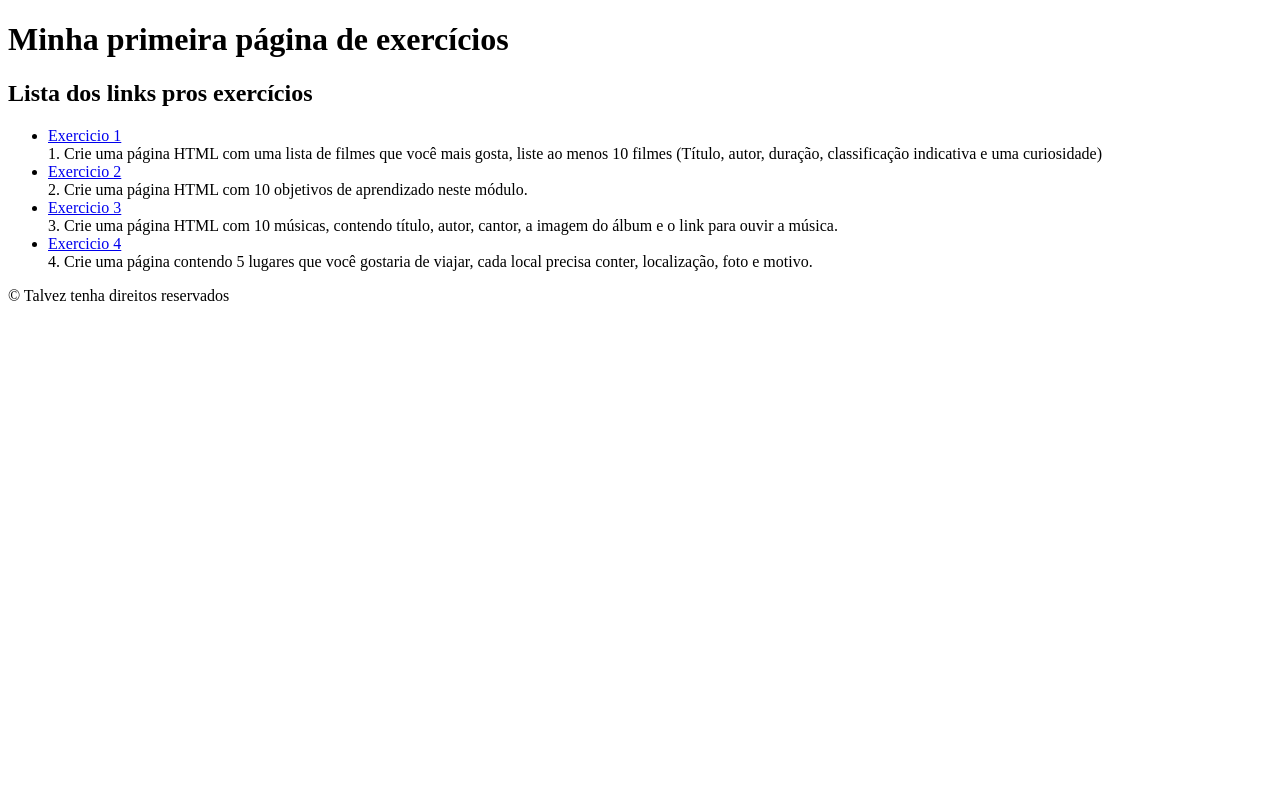
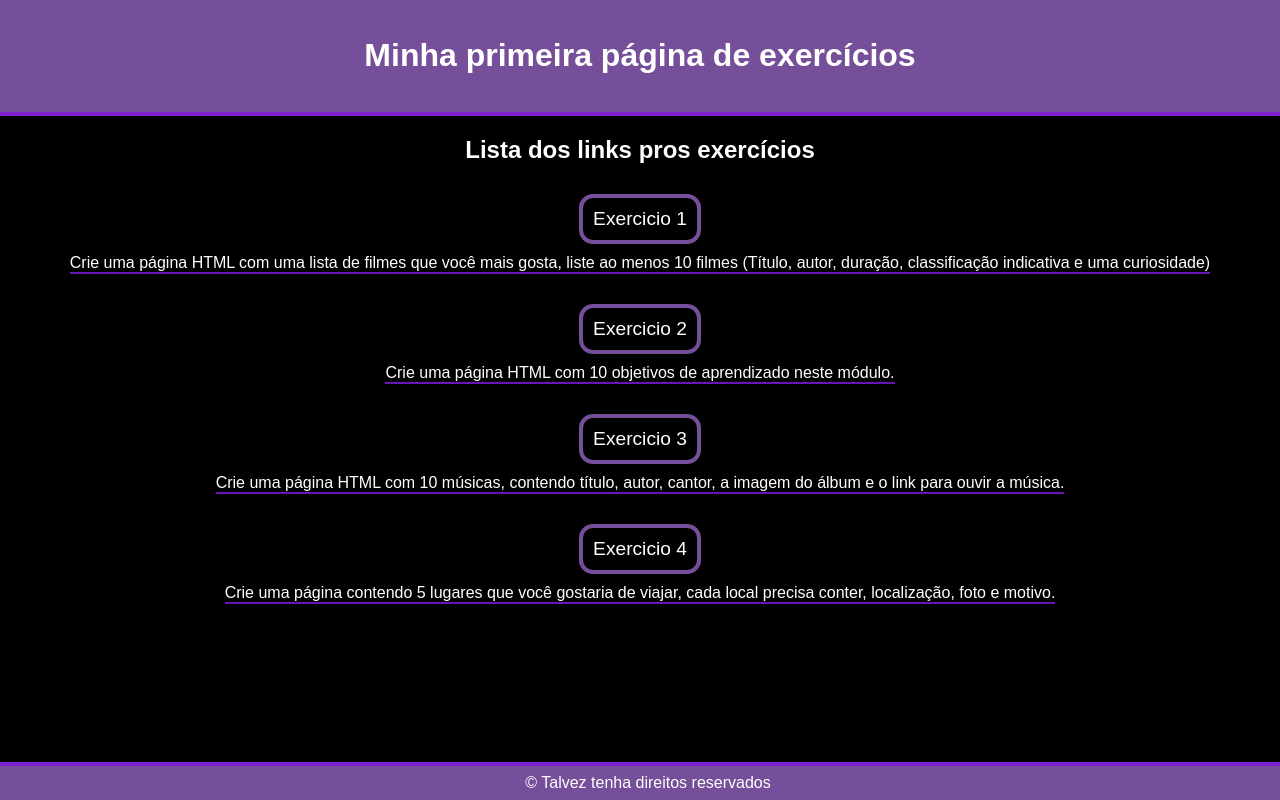
Before and after one commit to Mateus-Lipinski/Exercicios-2-Aula-Jovem-Programador-2025, a plain HTML site: page index.html in a window 1280 px wide. Drawn offline with Linux system fonts and the light colour scheme.

Commit message:
feat/changes;css

```diff
--- /dev/null
+++ b/exercicio1/style/exercicio1.css
@@ -0,0 +1,66 @@
+body {
+    font-family: Arial, Helvetica, sans-serif;
+    margin: 0;
+    background-color: #000000;
+}
+
+header {
+    display: flex;
+    flex-direction: column;
+    align-items: center;
+    background-color: rgba(142, 95, 185, 0.836);
+    text-align: center;
+    padding: 18px;
+    border-bottom: 4px solid rgba(126, 24, 221, 0.836);
+}
+
+header h1 {
+    color: #FFFFFF;
+}
+
+header a {
+    text-decoration: none;
+    color: #FFFFFF;
+    background-color: rgba(126, 24, 221, 0.836);
+    padding: 6px;
+    border: 4px solid black;
+    border-radius: 4px;
+    transition: scale 0.4s, background-image 0.4s;
+}
+
+header a:hover {
+    scale: 110%;
+    background-image: url(https://images.voicy.network/Content/Clips/Images/6bb95ab3-0509-4ef4-aec8-044eeb303f25-small.png?auto=compress&auto=format&h=200);
+    background-size: 55px;
+}
+
+h2 {
+    color: #FFFFFF;
+}
+
+section {
+    border-top: 4px solid rgba(126, 24, 221, 0.836);
+}
+
+h3 {
+    color: #FFFFFF;
+}
+
+h4 {
+    color: white;
+}
+
+.last {
+    margin-bottom: 60px;
+}
+
+footer {
+    background-color: rgba(142, 95, 185, 0.836);
+    color: #FFFFFF;
+    border-top: 4px solid rgba(126, 24, 221, 0.836);
+    padding: 8px;
+    text-align: center;
+    position: fixed;
+    bottom: 0;
+    width: 100%;
+}
--- a/index.html
+++ b/index.html
@@ -3,6 +3,7 @@
 <head>
     <meta charset="UTF-8">
     <meta name="viewport" content="width=device-width, initial-scale=1.0">
+    <link rel="stylesheet" href="./style/index.css">
     <title>Plano</title>
 </head>
 <body>
@@ -14,25 +15,18 @@
     <!--Conteúdo-->
     <main>
         <h2>Lista dos links pros exercícios</h2>
-        <ul>
-            <li>
-                <a href="./exercicio1/exercicio1.html">Exercicio 1</a>
-                <br/>1. Crie uma página HTML com uma lista de filmes que você mais gosta, liste ao menos
-                10 filmes (Título, autor, duração, classificação indicativa e uma curiosidade)
-            </li>
-            <li>
-                <a href="./exercicio2/exercicio2.html">Exercicio 2</a>
-                <br/>2. Crie uma página HTML com 10 objetivos de aprendizado neste módulo.
-            </li>
-            <li>
-                <a href="./exercicio3/exercicio3.html">Exercicio 3</a>
-                <br/>3. Crie uma página HTML com 10 músicas, contendo título, autor, cantor, a imagem do álbum e o link para ouvir a música.
-            </li>
-            <li>
-                <a href="./exercicio4/exercicio4.html">Exercicio 4</a>
-                <br/>4. Crie uma página contendo 5 lugares que você gostaria de viajar, cada local precisa conter, localização, foto e motivo.
-            </li>
-        </ul>
+
+            <a href="./exercicio1/exercicio1.html">Exercicio 1</a>
+            <text>Crie uma página HTML com uma lista de filmes que você mais gosta, liste ao menos 10 filmes (Título, autor, duração, classificação indicativa e uma curiosidade)</text>
+
+            <a href="./exercicio2/exercicio2.html">Exercicio 2</a>
+            <text>Crie uma página HTML com 10 objetivos de aprendizado neste módulo.</text>
+
+            <a href="./exercicio3/exercicio3.html">Exercicio 3</a>
+            <text>Crie uma página HTML com 10 músicas, contendo título, autor, cantor, a imagem do álbum e o link para ouvir a música.</text>
+
+            <a href="./exercicio4/exercicio4.html">Exercicio 4</a>
+            <text>Crie uma página contendo 5 lugares que você gostaria de viajar, cada local precisa conter, localização, foto e motivo.</text>
     </main>
 
     <!--Rodapé-->
--- /dev/null
+++ b/style/index.css
@@ -0,0 +1,59 @@
+body {
+    font-family: Arial, Helvetica, sans-serif;
+    margin: 0;
+    background-color: #000000;
+}
+
+header {
+    background-color: rgba(142, 95, 185, 0.836);
+    text-align: center;
+    color: #FFFFFF;
+    padding: 16px;
+    border-bottom: 4px solid rgba(126, 24, 221, 0.836);
+}
+
+main {
+    display: flex;
+    flex-direction: column;
+    align-items: center;
+    justify-content: center;
+}
+
+h2 {
+    color: #FFFFFF;
+}
+
+main text {
+    color: #FFFFFF;
+    margin-bottom: 20px;
+    border-bottom: 2px solid rgba(126, 24, 221, 0.836);
+}
+
+main a {
+    text-decoration: none;
+    color: #FFFFFF;
+    font-size: larger;
+    padding: 10px;
+    margin: 10px;
+    border: 4px solid rgba(142, 95, 185, 0.836);
+    border-radius: 14px;
+    width: fit-content;
+    transition: scale 0.4s, background-image 0.4s;
+}
+
+main a:hover {
+    scale: 110%;
+    background-image: url(https://th.bing.com/th/id/OIP.bq2kl_OvH_fze8SyYyiQKAHaEK?o=7rm=3&rs=1&pid=ImgDetMain&o=7&rm=3);
+    background-size: 100px;
+}
+
+footer {
+    background-color: rgba(142, 95, 185, 0.836);
+    color: #FFFFFF;
+    padding: 8px;
+    border-top: 4px solid rgba(126, 24, 221, 0.836);
+    text-align: center;
+    position: fixed;
+    bottom: 0;
+    width: 100%;
+}
```
Also changed, not shown: exercicio1/exercicio1.html (+22 -1 lines), style/anot.css (added, +18 -0 lines), exercicio2/style/exercicio2.css (added), exercicio3/style/exercicio3.css (added), exercicio4/style/exercicio4.css (added).
